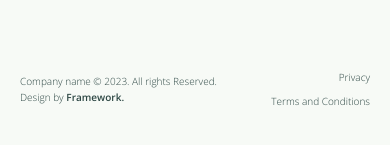
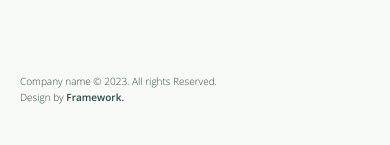
Before and after one commit to jacobutterworth/framework-tech-test, a Next.js app: page / in a window 390 px wide. Shown: the part 2970-3115 px from the top of the page. Built offline with nearby package versions, Linux system fonts and the light colour scheme.

Commit message:
fix legal links on mobile

```diff
--- a/src/components/footer/LegalLinks.tsx
+++ b/src/components/footer/LegalLinks.tsx
@@ -2,9 +2,9 @@ import React from "react";
 
 const LegalLinks: React.FC = () => {
   return (
-    <div className="text-right text-green-100 flex flex-col gap-2 ml-auto">
-      <span className="copy-s self-end">Privacy</span>
-      <span className="copy-s self-end">Terms and Conditions</span>
+    <div className="text-right md:text-green-100 text-white-100 flex flex-col gap-2 md:ml-auto">
+      <span className="copy-s md:self-end">Privacy</span>
+      <span className="copy-s md:self-end">Terms and Conditions</span>
     </div>
   );
 };
```
